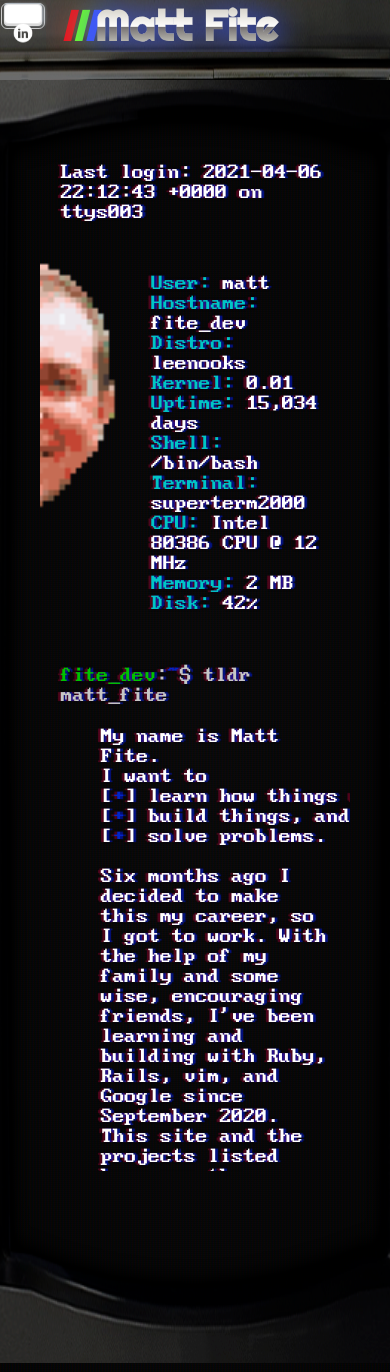
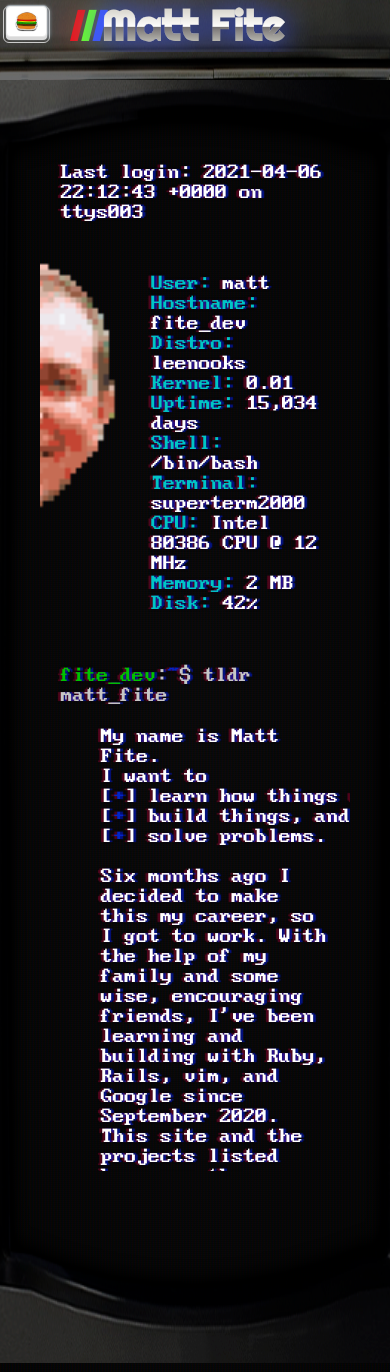
Before and after one commit to fiteclub/fiteclub.github.io, a Jekyll site: the page built from index.html, in a window 390 px wide. Built offline with Jekyll 4.4.1, drawn with Linux system fonts in a browser that asks for light colours.

Commit message:
Add cosmetic effects

```diff
--- a/_includes/navigation.html
+++ b/_includes/navigation.html
@@ -1,9 +1,15 @@
   <nav>
+    <span id="hamburger">
+    <a class="kbc-button kbc-button-sm" onclick="openNav()">
+      <div class="handwritten"><img src="../assets/img/hamburg.png" alt="github" class="logobutton"></div>
+    </a>
+    </span>
+    {% include sidenav.html %}
     <ul class="topnav">
       <li><a href="/" class="kbc-button kbc-button-sm kbc-button-secondary {% if page.url == '/' %} kbc-button-success active{% endif %} buttontape">
-        <div class="homebutton">{{ site.default_nav_title }}</div>
+        <div class="homebutton handwritten">{{ site.default_nav_title }}</div>
       </a></li>
-    {% for item in site.data.navigation %}
+      {% for item in site.data.navigation %}
       <li><a href="{{ item.link }}" class="kbc-button kbc-button-secondary kbc-button-sm {% if page.url == item.link %} kbc-button-success active{% endif %}">
         {{ item.name }}
       </a></li>
--- a/_includes/sidenav.html
+++ b/_includes/sidenav.html
@@ -1,10 +1,7 @@
-<span id="hamburger" onclick="openNav()" class="kbc-button kbc-button-xs">
-  <img src="../assets/img/linkedin-logo-32px.png" alt="github" class="logobutton">
-</span>
 <div id="sidenav" class="sidenav">
-  <a href="javascript:void(0)" class="closebtn kbc-button-xs" onclick="closeNav()">&times;</a>
-  <li><a href="/" class="kbc-button kbc-button-sm kbc-button-secondary {% if page.url == '/' %} kbc-button-success active{% endif %} buttontape">
-    <div class="homebutton">{{ site.default_nav_title }}</div>
+  <a href="javascript:void(0)" class="kbc-button kbc-button-xs closebtn " onclick="closeNav()">&times;</a>
+  <li><a href="/" class="kbc-button kbc-button-xs kbc-button-secondary {% if page.url == '/' %} kbc-button-success active{% endif %} buttontape">
+    <div class="homebutton handwritten">{{ site.default_nav_title }}</div>
   </a></li>
   {% for item in site.data.navigation %}
   <li><a href="{{ item.link }}" class="kbc-button kbc-button-secondary kbc-button-sm {% if page.url == item.link %} kbc-button-success active{% endif %}">
--- a/_layouts/default.html
+++ b/_layouts/default.html
@@ -2,7 +2,6 @@
 <html>
   {% include head.html %}
   <header id="topnav">
-    {% include sidenav.html %}
     {% include navigation.html %}
   </header>
   <body>
--- a/_sass/main.scss
+++ b/_sass/main.scss
@@ -167,22 +167,12 @@
 }
 
 @media screen and (max-width: 800px) {
-  // .topnav right,
-  // .topnav {float: none;}
-  // nav[role="full-horizontal"] {
-  //   ul > li {
-  //     width: 100%;
-  //   }
-  // }
   ul.topnav {
     display:none;
   }
-  // .right-buttons {
-  //   display:none;
-  // }
-  // #hamburger {
-  //   display:contents
-  // }
+  #hamburger {
+    display: inline-block;
+  }
 }
 
 @media screen and (max-width:600px) {
@@ -215,10 +205,16 @@
 .homebutton {
   margin-right: 7px;
   // padding: -5px -10px -5px -10px;
+  // font-family: 'handwriting';
+  // font-weight: bold;
+  // color:#000;
+  // font-size: 18px;
+}
+
+.handwritten {
   font-family: 'handwriting';
   font-weight: bold;
   color:#000;
-  // font-size: 18px;
 }
 
 .slogan {
@@ -231,11 +227,16 @@
 }
 
 /* Hamburger open button */
-#hamburger{
-  height: 20px;
-  vertical-align: middle;
-  font-size:30px;
-  cursor:pointer;
+#hamburger {
+  // height: 30px;
+  // vertical-align: middle;
+  // font-size:30px;
+  // padding: 0;
+  // overflow: hidden;
+  float: left;
+  display: hidden;
+  // margin: 0;
+  // cursor:pointer;
 }
 
 /* Side Nav Hamburger */
```
Also changed, not shown: assets/img/hamburg.png (added).
